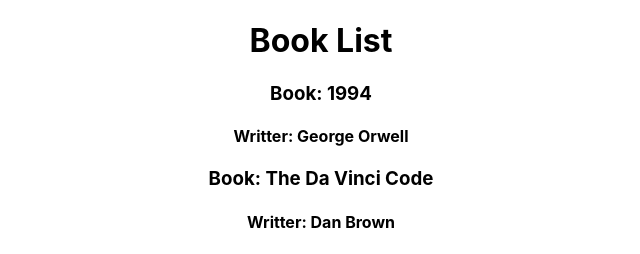
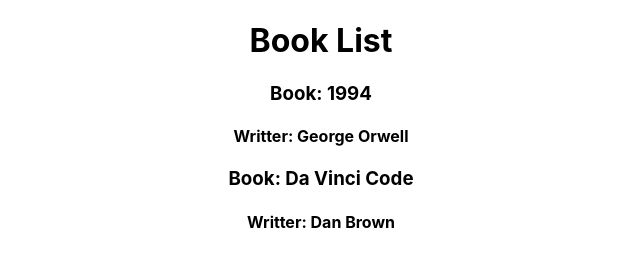
Before and after one commit to ahmedisshere/rantpack, a React (Create React App) app: page / in a window 1280 px wide. Shown: the top 254 px of the page, without its empty margins (319-959 px from the left). Built offline with nearby package versions, Linux system fonts and the light colour scheme.

Commit message:
couldn't focus properly on STATE because of the headache , I need to recap state, class function and other functions very soon

```diff
--- a/src/App.js
+++ b/src/App.js
@@ -30,7 +30,7 @@
   state = {
     books: [
       { bookName: "1994", writer: "George Orwell" },
-      { bookName: "The Da Vinci Code", writer: "Dan Brown" },
+      { bookName: "Da Vinci Code", writer: "Dan Brown" },
       { bookName: "The Alchemist", writer: "Paulo Coelho" }
     ],
     otherProp: "some other random bullshit"
```
